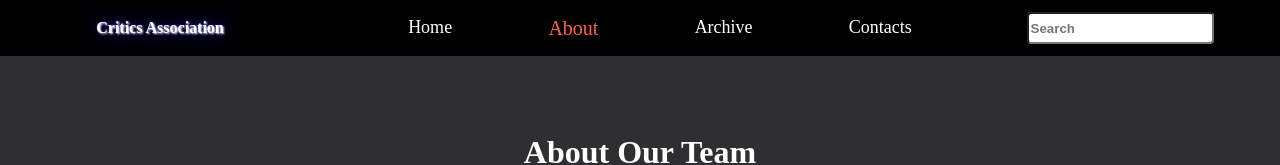
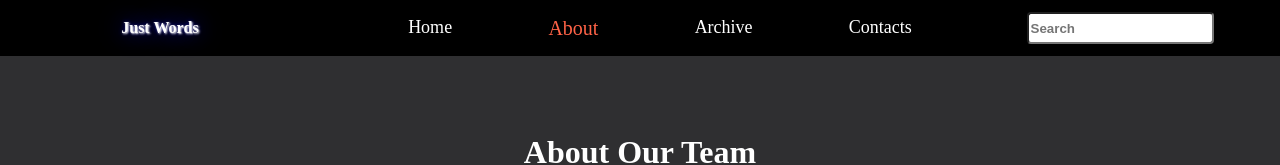
Before and after one commit to sanyam-2001/Words, a plain HTML site: page about.html in a window 1280 px wide. Shown: the top 165 px of the page. Drawn offline with Linux system fonts and the light colour scheme.

Commit message:
Change Name
about.html change name

```diff
--- a/about.html
+++ b/about.html
@@ -8,7 +8,7 @@
 </head>
 <body>
     <header>
-        <div class="logo" ><a href="index.html" style="text-decoration: none;"><b style=" text-shadow: 1px 1px 2px white, 0 0 25px blue, 0 0 5px darkblue;cursor:pointer; ">Critics Association</b></a></div>
+        <div class="logo" ><a href="index.html" style="text-decoration: none;"><b style=" text-shadow: 1px 1px 2px white, 0 0 25px blue, 0 0 5px darkblue;cursor:pointer; ">Just Words</b></a></div>
 
     <nav>
         <ul>
```
